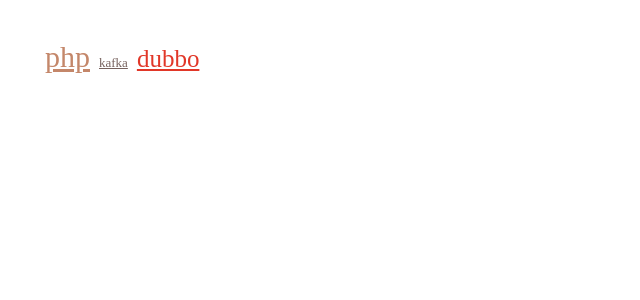
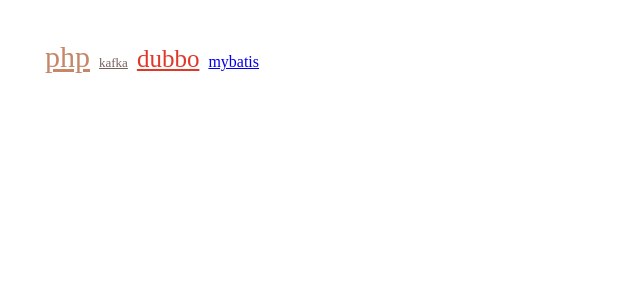
Before and after one commit to meiwenhui/blog.meiwenhui.com, a Jekyll site: the page index.html, which Jekyll copies as it is, in a window 1280 px wide. Shown: the top 300 px of the page, without its empty margins (0-640 px from the left). Built offline with Jekyll 4.4.1, drawn with Linux system fonts in a browser that asks for light colours.

Commit message:
Update index.html

```diff
--- a/index.html
+++ b/index.html
@@ -54,6 +54,8 @@ $(document).ready(function(){
 		<a target="_blank" href="http://www.php.net/manual/zh/">php</a>
 		<a target="_blank" href="http://kafka.apache.org/">kafka</a>
 		<a target="_blank" href="http://dubbo.apache.org/">dubbo</a>
+		<a target="_blank" href="http://www.mybatis.org/mybatis-3/zh/index.html">mybatis</a>
+
 	</div>
 </div>
 </body>
```
